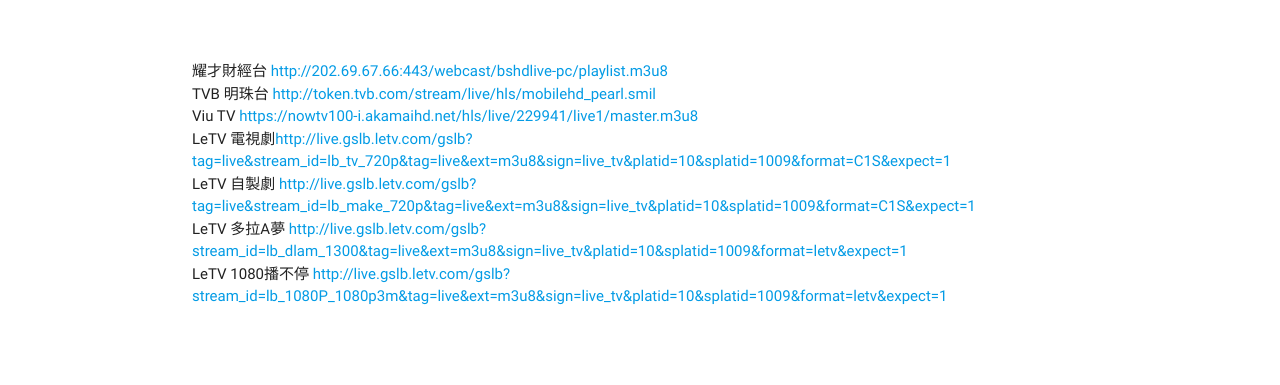
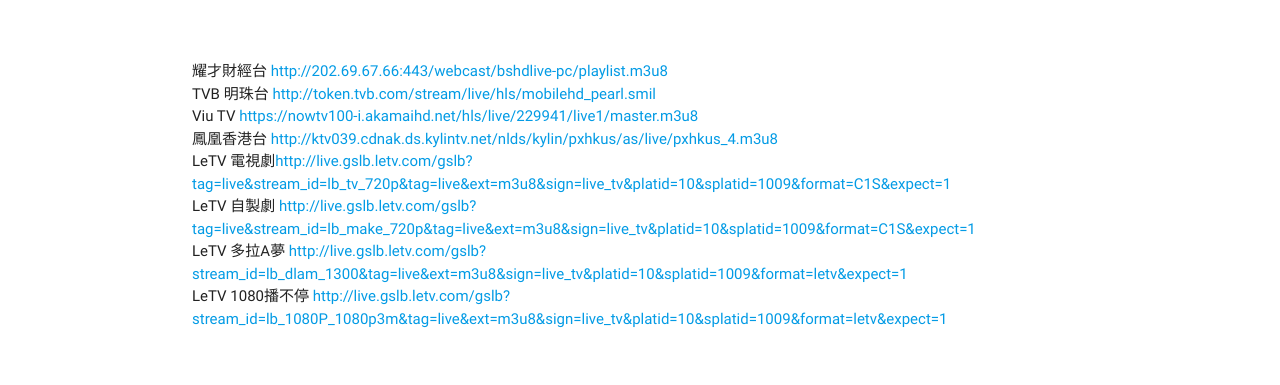
Before and after one commit to gene7299/tvblive, a plain HTML site: page index.html in a window 1280 px wide. Shown: the part 340-725 px from the top of the page. Drawn offline with Linux system fonts and the light colour scheme.

Commit message:
Update index.html

```diff
--- a/index.html
+++ b/index.html
@@ -117,6 +117,8 @@
 TVB 明珠台 <a href="http://token.tvb.com/stream/live/hls/mobilehd_pearl.smil" target="_blank">http://token.tvb.com/stream/live/hls/mobilehd_pearl.smil</a><br/>
 Viu TV <a href="https://nowtv100-i.akamaihd.net/hls/live/229941/live1/master.m3u8" target="_blank">https://nowtv100-i.akamaihd.net/hls/live/229941/live1/master.m3u8</a>
 <br/>
+鳳凰香港台 <a href="http://ktv039.cdnak.ds.kylintv.net/nlds/kylin/pxhkus/as/live/pxhkus_4.m3u8" target="_blank">http://ktv039.cdnak.ds.kylintv.net/nlds/kylin/pxhkus/as/live/pxhkus_4.m3u8</a>
+<br/>
 LeTV 電視劇<a href="http://live.gslb.letv.com/gslb?tag=live&stream_id=lb_tv_720p&tag=live&ext=m3u8&sign=live_tv&platid=10&splatid=1009&format=C1S&expect=1" target="_blank">http://live.gslb.letv.com/gslb?tag=live&stream_id=lb_tv_720p&tag=live&ext=m3u8&sign=live_tv&platid=10&splatid=1009&format=C1S&expect=1</a>
 <br/>
 LeTV 自製劇 <a href="http://live.gslb.letv.com/gslb?tag=live&stream_id=lb_make_720p&tag=live&ext=m3u8&sign=live_tv&platid=10&splatid=1009&format=C1S&expect=1" target="_blank">http://live.gslb.letv.com/gslb?tag=live&stream_id=lb_make_720p&tag=live&ext=m3u8&sign=live_tv&platid=10&splatid=1009&format=C1S&expect=1</a>
```
